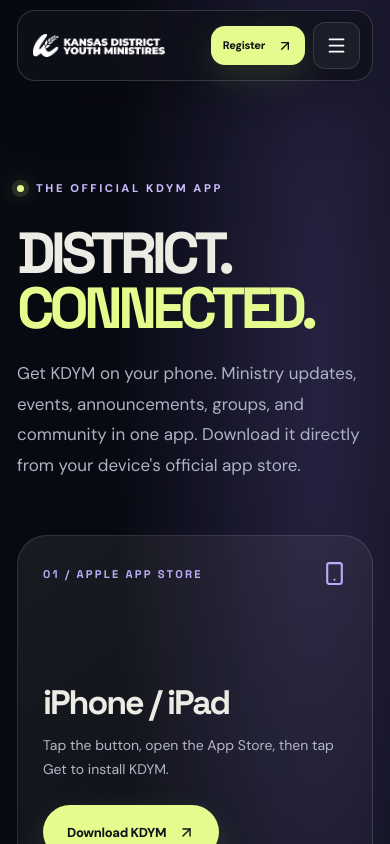
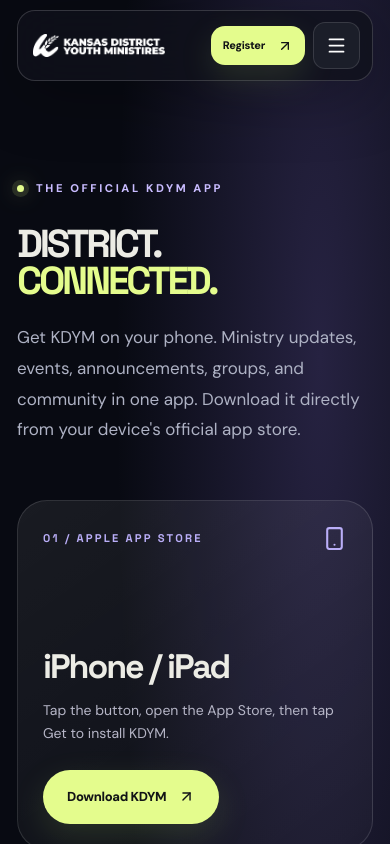
Before and after one commit to sparkdeveloping/kdym, a Next.js app: page /app in a window 390 px wide. Shown: the top 844 px of the page. Built offline with nearby package versions, Linux system fonts and the light colour scheme.

Commit message:
Prevent oversized headings from clipping on narrow phones

```diff
--- a/app/app/page.jsx
+++ b/app/app/page.jsx
@@ -32,7 +32,7 @@
       <section className="hy-container" style={{ paddingTop: 175, paddingBottom: 110 }}>
         <div style={{ maxWidth: 830 }}>
           <span className="hy-kicker"><span className="hy-pulse" /> THE OFFICIAL KDYM APP</span>
-          <h1 className="hy-section-title" style={{ marginTop: 27, fontSize: "clamp(58px,10vw,142px)" }}>DISTRICT.<br/><span style={{ color: "var(--hy-lime)" }}>CONNECTED.</span></h1>
+          <h1 className="hy-section-title" style={{ marginTop: 27, fontSize: "clamp(34px,10vw,142px)" }}>DISTRICT.<br/><span style={{ color: "var(--hy-lime)" }}>CONNECTED.</span></h1>
           <p className="hy-section-desc">Get KDYM on your phone. Ministry updates, events, announcements, groups, and community in one app. Download it directly from your device's official app store.</p>
         </div>
         <div style={{ display: "grid", gridTemplateColumns: "repeat(auto-fit,minmax(min(100%,320px),1fr))", gap: 16, marginTop: 55 }}>
```
